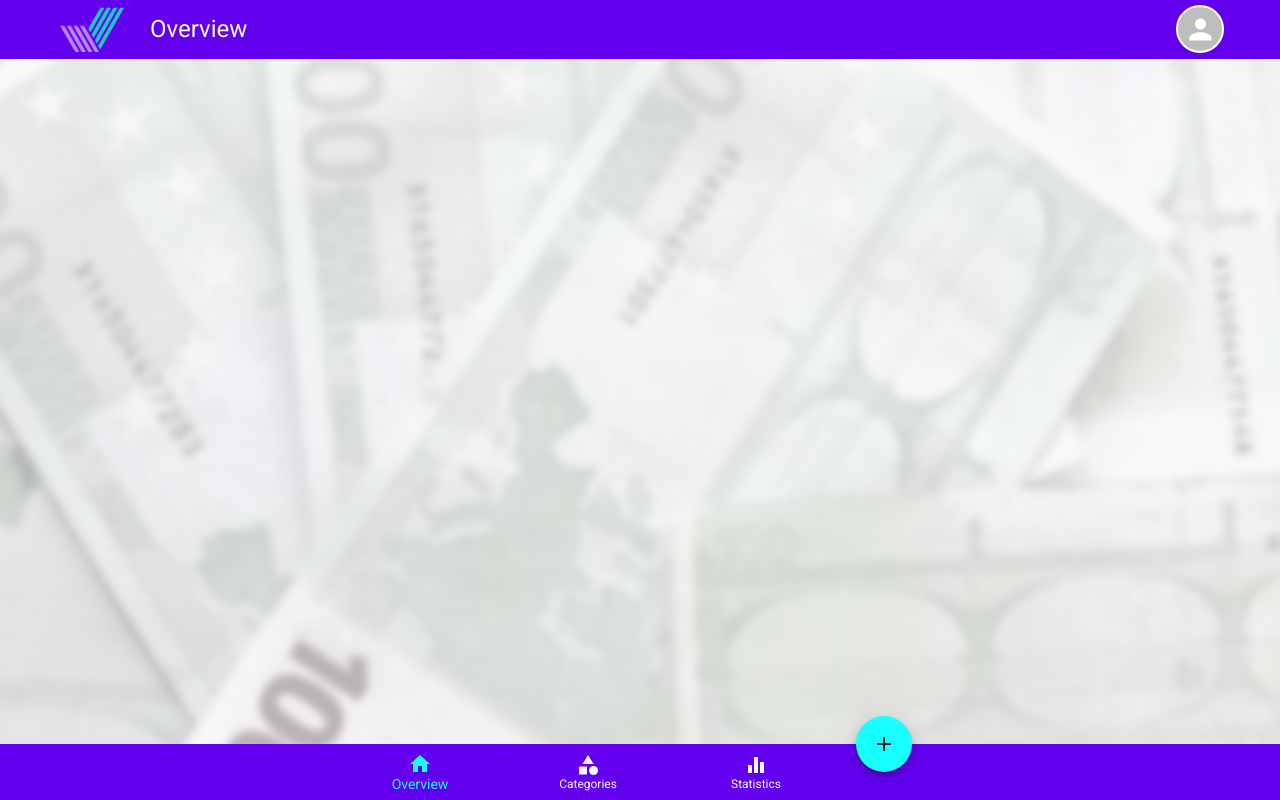
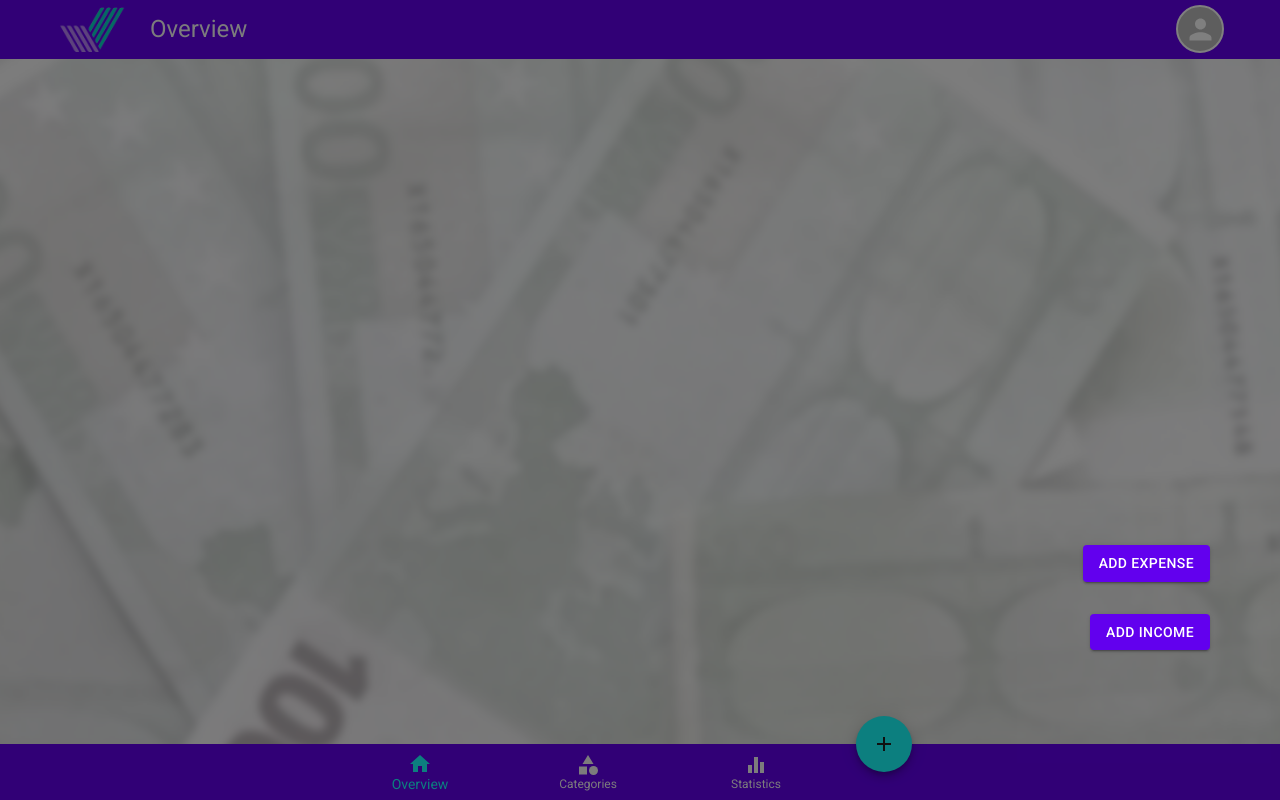
Before and after one commit to daniela-damjanoska/Project03-React.js-MUI--CoinTracker, a React (Create React App) app: page /overview in a window 1280 px wide. Both pictures are taken after a click on the button "add". Built offline with nearby package versions, Linux system fonts and the light colour scheme.

Commit message:
plus icon functionality in progress

```diff
--- a/src/Components/Navigation.jsx
+++ b/src/Components/Navigation.jsx
@@ -8,11 +8,71 @@ import HomeIcon from '@mui/icons-material/Home';
 import CategoryIcon from '@mui/icons-material/Category';
 import EqualizerIcon from '@mui/icons-material/Equalizer';
 import AddIcon from '@mui/icons-material/Add';
+import Box from '@mui/material/Box';
+import Modal from '@mui/material/Modal';
+import Button from '@mui/material/Button';
 
 export default function Navigation({ active }) {
     const [value, setValue] = useState(active);
+    const [open, setOpen] = useState(false);
+
+    const handleOpen = () => setOpen(true);
+    const handleClose = () => setOpen(false);
 
     const navigate = useNavigate();
+
+    function ChildModal() {
+        const [open, setOpen] = useState(false);
+
+        const handleOpen = () => setOpen(true);
+        const handleClose = () => setOpen(false);
+
+        return (
+            <>
+                <Box
+                    sx={{
+                        position: 'absolute',
+                        bottom: '150px',
+                        right: '70px',
+                    }}
+                >
+                    <Button
+                        onClick={handleOpen}
+                        variant="contained"
+                        sx={{
+                            display: 'block',
+                            ml: 'auto',
+                            mb: 4,
+                        }}
+                    >
+                        ADD EXPENSE
+                    </Button>
+                    <Button
+                        onClick={handleOpen}
+                        variant="contained"
+                        sx={{
+                            display: 'block',
+                            ml: 'auto',
+                        }}
+                    >
+                        ADD INCOME
+                    </Button>
+                </Box>
+
+                <Modal
+                    hideBackdrop
+                    open={open}
+                    onClose={handleClose}
+                    aria-labelledby="child-modal-title"
+                    aria-describedby="child-modal-description"
+                >
+                    <Box>
+                        <Button onClick={handleClose}>Close Child Modal</Button>
+                    </Box>
+                </Modal>
+            </>
+        );
+    }
 
     return (
         <BottomNavigation
@@ -68,9 +128,20 @@ export default function Navigation({ active }) {
                     marginRight: 4,
                     marginTop: '-28px',
                 }}
+                onClick={handleOpen}
             >
                 <AddIcon color="dark" />
             </Fab>
+            <Modal
+                open={open}
+                onClose={handleClose}
+                aria-labelledby="parent-modal-title"
+                aria-describedby="parent-modal-description"
+            >
+                <Box>
+                    <ChildModal />
+                </Box>
+            </Modal>
         </BottomNavigation>
     );
 }
```
